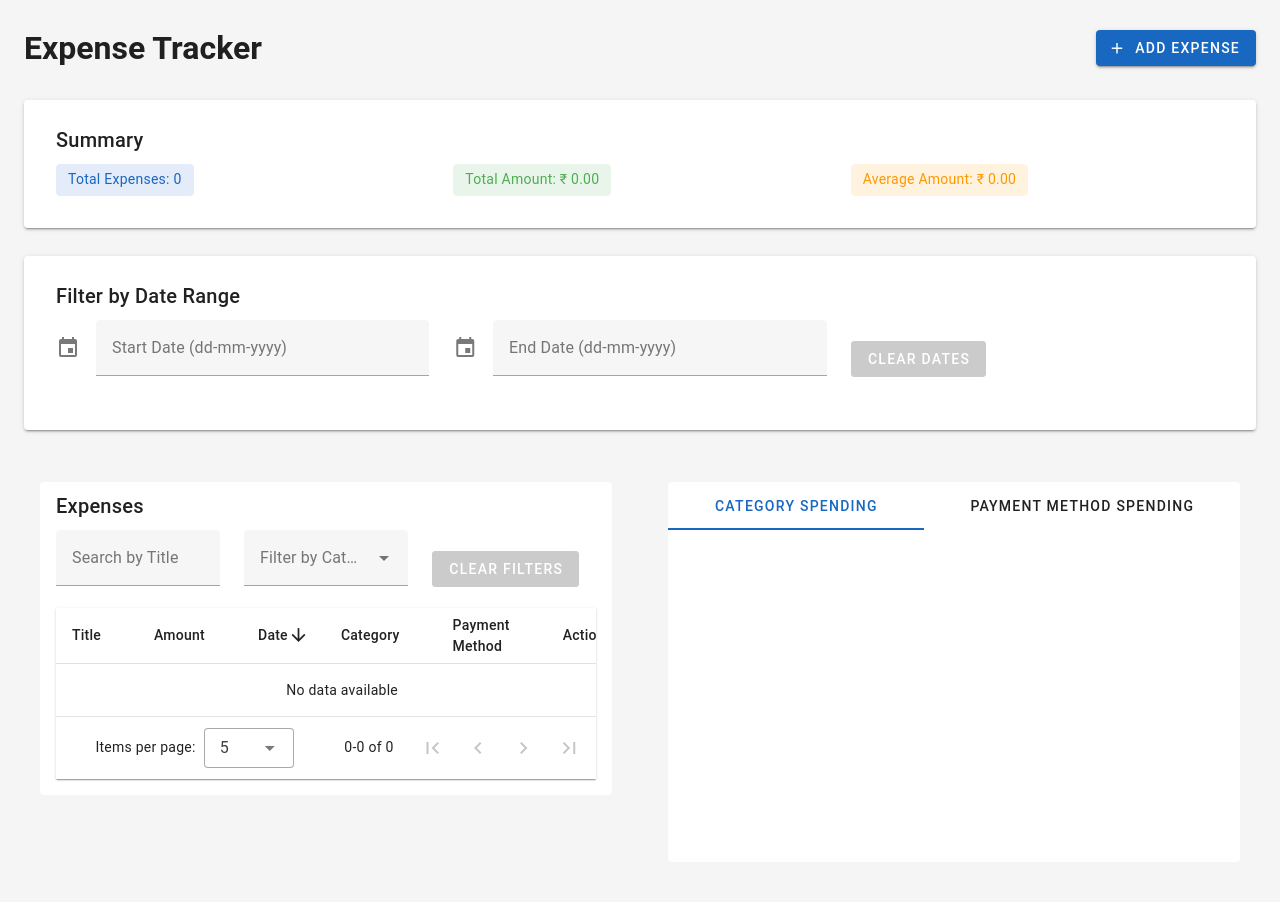
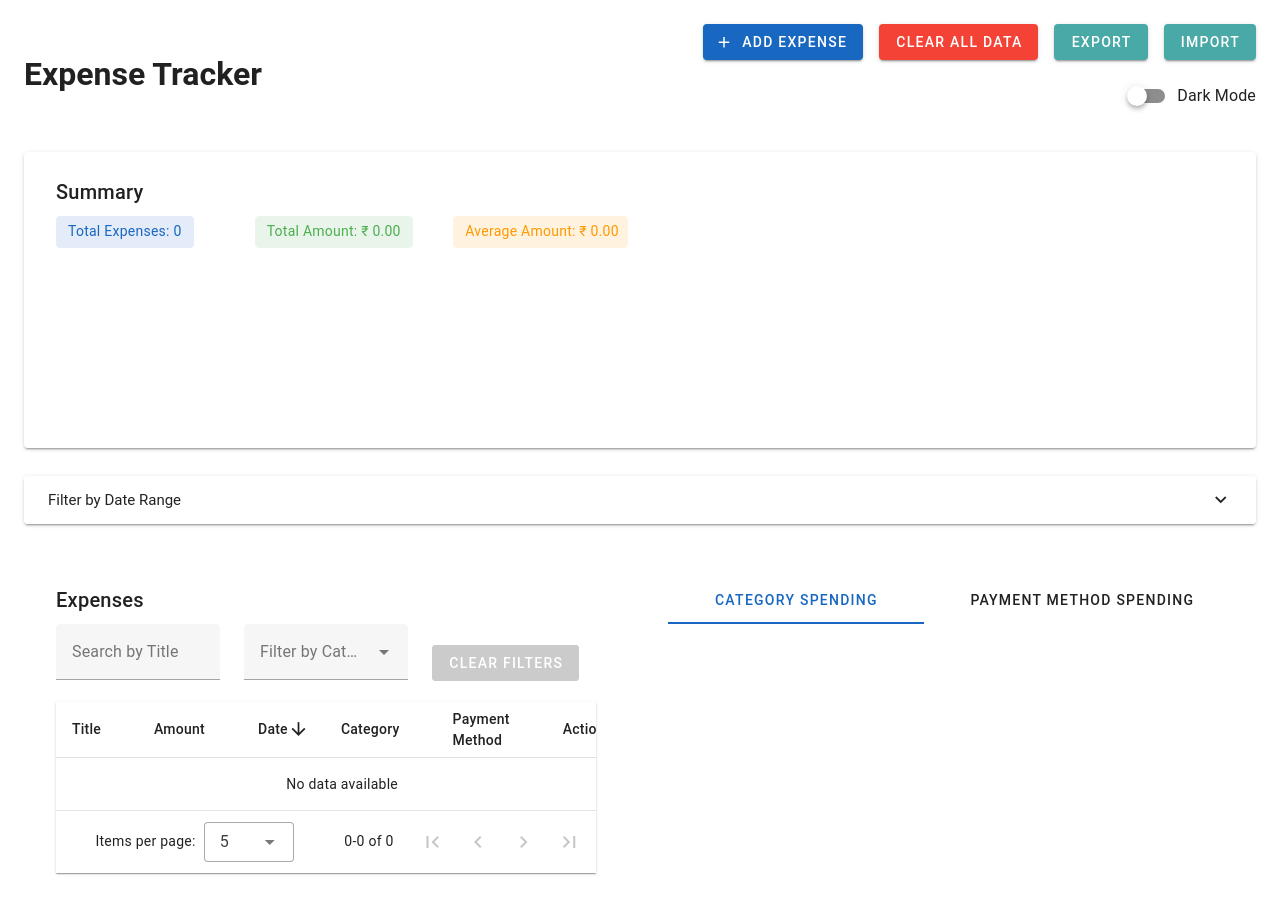
Before and after one commit to krish-wappnet/expense-tracker, a Vue app: page / in a window 1280 px wide. Shown: the top 914 px of the page. Built offline with nearby package versions, Linux system fonts and the light colour scheme.

Commit message:
Enhancements made in dashboard

```diff
--- a/src/stores/expenseStore.ts
+++ b/src/stores/expenseStore.ts
@@ -1,9 +1,20 @@
 // src/stores/expenseStore.ts
 import { defineStore } from 'pinia';
-import { ref, watch } from 'vue';
+import { ref, watch, type Ref } from 'vue';
 import type { Expense } from '@/types/expense';
 
-export const useExpenseStore = defineStore('expense', () => {
+// Define the interface for the store
+interface ExpenseStore {
+  expenses: Ref<Expense[]>; // Use Ref<Expense[]> to match the reactive ref
+  addExpense: (expense: Omit<Expense, 'id'>) => void;
+  updateExpense: (id: string, updatedExpense: Partial<Expense>) => void;
+  deleteExpense: (id: string) => void;
+  resetExpenses: () => void;
+  exportExpenses: () => void;
+  importExpenses: (event: Event) => void;
+}
+
+export const useExpenseStore = defineStore<'expense', ExpenseStore>('expense', () => {
   // Load expenses from localStorage on initialization
   const initialExpenses: Expense[] = (() => {
     const savedExpenses = localStorage.getItem('expenses');
@@ -37,5 +48,33 @@ export const useExpenseStore = defineStore('expense', () => {
     expenses.value = expenses.value.filter((exp) => exp.id !== id);
   };
 
-  return { expenses, addExpense, updateExpense, deleteExpense };
+  const resetExpenses = () => {
+    expenses.value = [];
+    localStorage.removeItem('expenses');
+  };
+
+  const exportExpenses = () => {
+    const dataStr = JSON.stringify(expenses.value);
+    const blob = new Blob([dataStr], { type: 'application/json' });
+    const url = URL.createObjectURL(blob);
+    const link = document.createElement('a');
+    link.href = url;
+    link.download = 'expenses.json';
+    link.click();
+    URL.revokeObjectURL(url);
+  };
+
+  const importExpenses = (event: Event) => {
+    const input = event.target as HTMLInputElement;
+    if (input.files && input.files[0]) {
+      const reader = new FileReader();
+      reader.onload = (e) => {
+        const text = e.target?.result as string;
+        expenses.value = JSON.parse(text);
+      };
+      reader.readAsText(input.files[0]);
+    }
+  };
+
+  return { expenses, addExpense, updateExpense, deleteExpense, resetExpenses, exportExpenses, importExpenses };
 });
--- a/src/views/Dashboard.vue
+++ b/src/views/Dashboard.vue
@@ -1,10 +1,11 @@
 <template>
-  <v-container fluid class="pa-6" style="background-color: #f5f5f5;">
+  <v-container fluid class="pa-6" :class="{ 'dark-mode': darkMode }">
+    <!-- Header -->
     <v-row align="center">
-      <v-col cols="12" md="6">
+      <v-col cols="12" sm="6">
         <h1 class="display-1 font-weight-bold">Expense Tracker</h1>
       </v-col>
-      <v-col cols="12" md="6" class="text-md-right">
+      <v-col cols="12" sm="6" class="d-flex justify-sm-end align-center flex-wrap gap-2">
         <v-btn
           color="primary"
           @click="showAddForm = true"
@@ -13,15 +14,38 @@
         >
           Add Expense
         </v-btn>
+        <v-btn color="red" outlined @click="showClearDialog = true" class="ml-2">
+          Clear All Data
+        </v-btn>
+        <v-btn color="secondary" @click="store.exportExpenses" class="ml-2">
+          Export
+        </v-btn>
+        <v-btn color="secondary" class="ml-2">
+          Import
+          <input
+            type="file"
+            @change="store.importExpenses"
+            style="position: absolute; opacity: 0; width: 100%; height: 100%;"
+          />
+        </v-btn>
+        <v-switch
+          v-model="darkMode"
+          label="Dark Mode"
+          color="primary"
+          hide-details
+          class="ml-2"
+        />
       </v-col>
     </v-row>
 
-    <!-- Summary Card -->
+    <!-- Summary Card with Pie Chart -->
     <v-row class="mt-4">
       <v-col cols="12">
         <v-card elevation="2" class="pa-4">
           <v-card-title class="subtitle-1">Summary</v-card-title>
           <v-card-text>
+            <v-row>
+              <v-col cols="12" md="6">
                 <v-row>
                   <v-col cols="12" sm="4">
                     <v-chip color="primary" label>
@@ -39,17 +63,25 @@
                     </v-chip>
                   </v-col>
                 </v-row>
+              </v-col>
+              <v-col cols="12" md="6">
+                <div style="height: 200px;">
+                  <Pie :data="summaryChartData" :options="summaryChartOptions" />
+                </div>
+              </v-col>
+            </v-row>
           </v-card-text>
         </v-card>
       </v-col>
     </v-row>
 
-    <!-- Date Range Filter -->
+    <!-- Collapsible Date Range Filter -->
     <v-row class="mt-4">
       <v-col cols="12">
-        <v-card elevation="2" class="pa-4">
-          <v-card-title class="subtitle-1">Filter by Date Range</v-card-title>
-          <v-card-text>
+        <v-expansion-panels>
+          <v-expansion-panel>
+            <v-expansion-panel-title>Filter by Date Range</v-expansion-panel-title>
+            <v-expansion-panel-text>
               <v-row align="center">
                 <v-col cols="12" sm="6" md="4">
                   <v-menu
@@ -125,8 +157,9 @@
                   </v-btn>
                 </v-col>
               </v-row>
-          </v-card-text>
-        </v-card>
+            </v-expansion-panel-text>
+          </v-expansion-panel>
+        </v-expansion-panels>
       </v-col>
     </v-row>
 
@@ -141,16 +174,24 @@
     </v-row>
 
     <!-- Add Expense Form -->
-    <ExpenseForm
-      :show="showAddForm"
-      @update:show="showAddForm = $event"
-    />
+    <ExpenseForm :show="showAddForm" @update:show="showAddForm = $event" />
     <!-- Edit Expense Form -->
-    <ExpenseForm
-      :show="showEditForm"
-      :expense="selectedExpense"
-      @update:show="showEditForm = $event"
-    />
+    <ExpenseForm :show="showEditForm" :expense="selectedExpense" @update:show="showEditForm = $event" />
+
+    <!-- Clear All Data Confirmation Dialog -->
+    <v-dialog v-model="showClearDialog" max-width="400">
+      <v-card>
+        <v-card-title class="headline">Confirm Clear All Data</v-card-title>
+        <v-card-text>
+          Are you sure you want to clear all expenses? This action cannot be undone.
+        </v-card-text>
+        <v-card-actions>
+          <v-spacer />
+          <v-btn color="grey" text @click="showClearDialog = false">Cancel</v-btn>
+          <v-btn color="red" text @click="clearAllData">Clear</v-btn>
+        </v-card-actions>
+      </v-card>
+    </v-dialog>
   </v-container>
 </template>
 
@@ -160,12 +201,19 @@ import { useExpenseStore } from '@/stores/expenseStore';
 import ExpenseList from '@/components/ExpenseList.vue';
 import ExpenseChart from '@/components/ExpenseChart.vue';
 import ExpenseForm from '@/components/ExpenseForm.vue';
+import { Pie } from 'vue-chartjs';
+import { Chart, registerables } from 'chart.js';
+import type { ChartData, ChartOptions } from 'chart.js';
 import type { Expense } from '@/types/expense';
+
+Chart.register(...registerables);
 
 const store = useExpenseStore();
 const showAddForm = ref(false);
 const showEditForm = ref(false);
 const selectedExpense = ref<Expense | undefined>(undefined);
+const showClearDialog = ref(false);
+const darkMode = ref(false);
 
 // Date Range Filter
 const startDateMenu = ref(false);
@@ -249,6 +297,52 @@ const averageAmount = computed(() => {
   return filteredExpenses.value.length ? totalAmount.value / filteredExpenses.value.length : 0;
 });
 
+// Summary Pie Chart Data
+const summaryChartData = computed<ChartData<'pie', number[], string>>(() => {
+  const categoryTotals = filteredExpenses.value.reduce((acc, exp) => {
+    acc[exp.category] = (acc[exp.category] || 0) + exp.amount;
+    return acc;
+  }, {} as Record<string, number>);
+
+  return {
+    labels: Object.keys(categoryTotals),
+    datasets: [
+      {
+        data: Object.values(categoryTotals),
+        backgroundColor: ['#FF6384', '#36A2EB', '#FFCE56', '#4BC0C0', '#9966FF'],
+        borderColor: '#fff',
+        borderWidth: 1,
+      },
+    ],
+  };
+});
+
+const summaryChartOptions: ChartOptions<'pie'> = {
+  responsive: true,
+  maintainAspectRatio: false,
+  plugins: {
+    legend: {
+      position: 'bottom',
+      labels: { color: '#333', font: { size: 12 } },
+    },
+    tooltip: {
+      callbacks: {
+        label: (context) => {
+          const label = context.label || '';
+          const value = context.raw as number;
+          return `${label}: ₹${value.toFixed(2)}`;
+        },
+      },
+    },
+  },
+};
+
+// Clear All Data
+const clearAllData = () => {
+  store.resetExpenses();
+  showClearDialog.value = false;
+};
+
 const editExpense = (expense: Expense) => {
   selectedExpense.value = { ...expense };
   showEditForm.value = true;
@@ -258,3 +352,26 @@ const deleteExpense = (id: string) => {
   store.deleteExpense(id);
 };
 </script>
+
+<style scoped>
+.gap-2 {
+  gap: 8px;
+}
+
+.dark-mode {
+  background-color: #121212 !important;
+  color: #ffffff !important;
+}
+
+.dark-mode .v-card,
+.dark-mode .v-chip,
+.dark-mode .v-text-field,
+.dark-mode .v-btn {
+  background-color: #1e1e1e !important;
+  color: #ffffff !important;
+}
+
+.dark-mode .v-chip {
+  border: 1px solid #ffffff;
+}
+</style>
```
Lines whose indentation alone changed are shown as unchanged.
